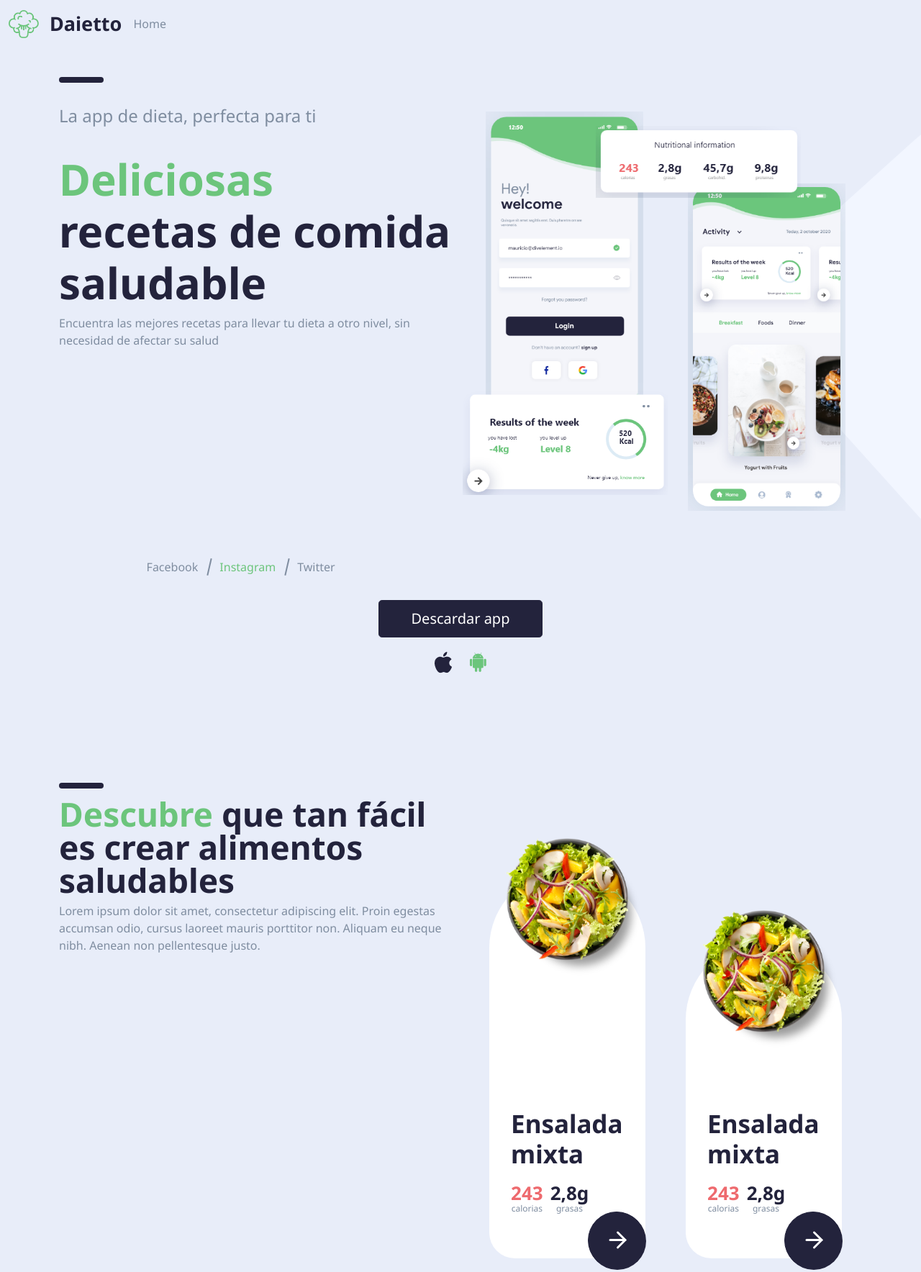
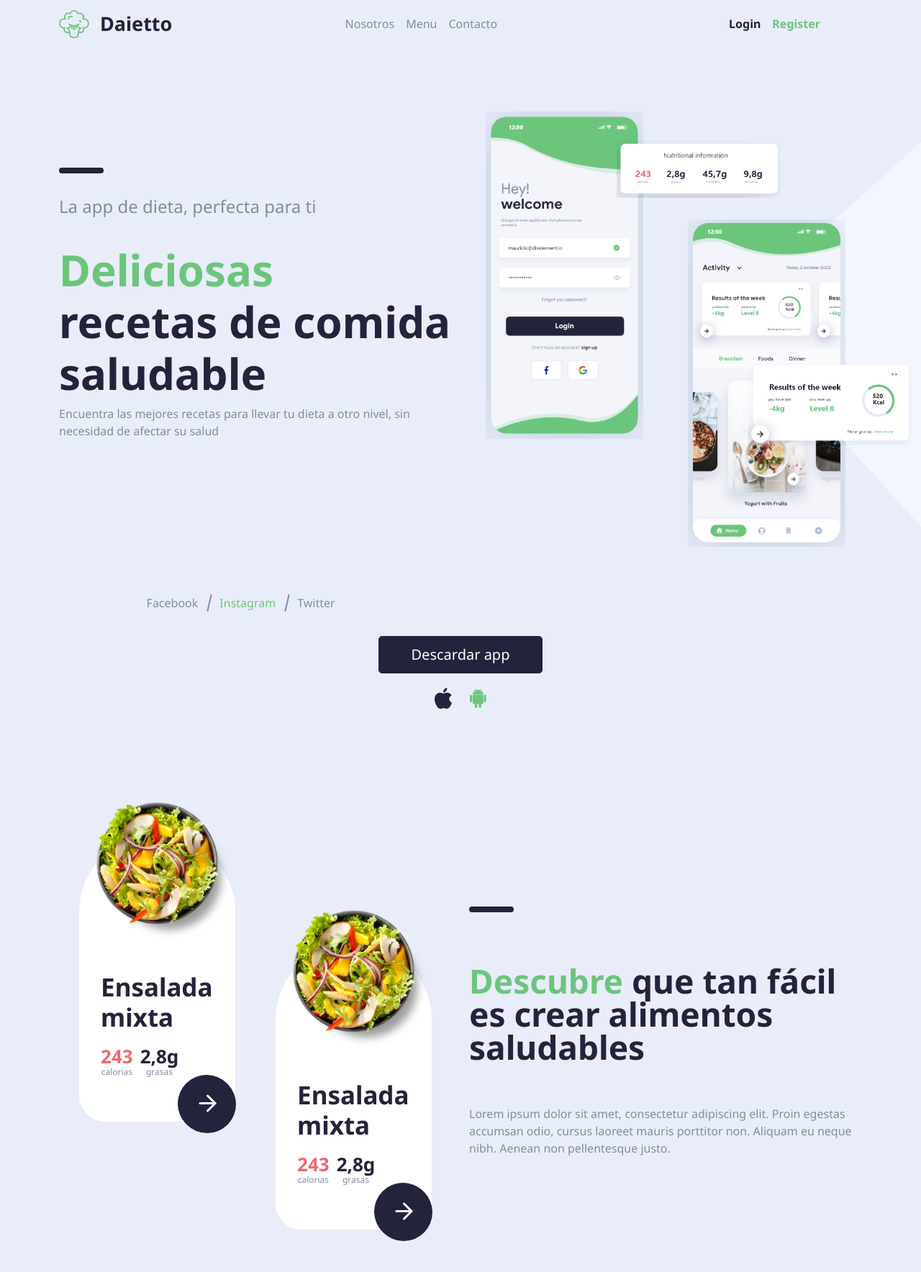
Before and after one commit to roots225/daietto, a website: page index.html in a window 1280 px wide. Shown: the top 1768 px of the page at 72% size. Drawn offline with Linux system fonts and the light colour scheme.

Commit message:
update add desktop support

```diff
--- a/index.html
+++ b/index.html
@@ -12,7 +12,7 @@
 <body>
   <header>
     <nav class="navbar navbar-expand-lg navbar-default ">
-      <div class="container-fluid">
+      <div class="container">
         <a href="#" class="navbar-brand">
           <div class="d-flex align-items-center">
             <img class="logo" src="dist/images/Groupe-16135.png" alt="Daietto">
@@ -20,16 +20,21 @@
           </div>
         </a>
         <button class="navbar-toggler custom-toggler-icon" type="button" data-bs-toggle="collapse" data-bs-target="#primary-menu" aria-controls="primary-menu" aria-expanded="false" aria-label="Toggle navigation">
-          <!-- <span class="navbar-toggler-icon"></span> -->
           <img src="dist/images/Ligne-8.png" alt="icon toggler">
           <img src="dist/images/Ligne-8.png" alt="icon toggler">
         </button>
         <div class="collapse navbar-collapse" id="primary-menu">
-          <ul class="navbar-nav">
-            <li class="nav-item">
-              <a href="#" class="nav-linl">Home</a>
-            </li>
-          </ul>
+          <div class="navbar-group">
+            <ul class="navbar-nav">
+              <li class="nav-item"><a href="#" class="nav-link">Nosotros</a></li>
+              <li class="nav-item"><a href="#" class="nav-link">Menu</a></li>
+              <li class="nav-item"><a href="#" class="nav-link">Contacto</a></li>
+            </ul>
+            <ul class="navbar-nav authentication-nav">
+              <li class="nav-item"><a href="#" class="nav-link">Login</a></li>
+              <li class="nav-item"><a href="#" class="nav-link">Register</a></li>
+            </ul>
+          </div>
         </div>
       </div>
     </nav>
@@ -37,7 +42,7 @@
   <main>
     <section class="primary-banner">
       <div class="container">
-        <div class="row">
+        <div class="row row-custom">
           <div class="col-lg-6 left-side">
             <h4 class="slogan">La app de dieta, perfecta para ti</h4>
             <h1 class="title"><span class="text-primary">Deliciosas</span> <br><span class="text-secondary"> recetas de comida saludable</span></h1>
@@ -76,7 +81,7 @@
 
     <section class="sales-and-marketings">
       <div class="container">
-        <div class="row">
+        <div class="row sales-row-reverse-lg">
           <div class="col-lg-6">
             <h2 class="section-title"><span class="text-primary">Descubre</span> que tan fácil es crear alimentos saludables</h2>
             <div class="description">
@@ -184,8 +189,25 @@
             </div>
           </div>
         </div>
-        <div class="col-lg-3"></div>
-        <div class="col-lg-3"></div>
+        <div class="col-lg-3">
+          <div class="footer-list">
+            <h4 class="title">Daietto</h4>
+            <ul>
+              <li><a href="#">Beneficios</a></li>
+              <li><a href="#">Crédito</a></li>
+              <li><a href="#">Contacto</a></li>
+            </ul>
+          </div>
+        </div>
+        <div class="col-lg-3">
+          <div class="footer-list">
+            <ul>
+              <li><a href="#">Nosotros</a></li>
+              <li><a href="#">Términos y conditiones</a></li>
+              <li><a href="#">Aviso de privacidad</a></li>
+            </ul>
+          </div>
+        </div>
         <div class="col-lg-3">
           <ul class="social-icons">
             <li><a href="#"><img src="dist/images/Icon-awesome-instagram.png" alt=""></a></li>
--- a/src/_custom-card.scss
+++ b/src/_custom-card.scss
@@ -1,9 +1,6 @@
 .card {
   width: 100%;
   background-color: transparent;
-  & + .card {
-    margin-top: 100px;
-  }
   .card-img-top {
     position: absolute;
     top: 0;
@@ -13,7 +10,7 @@
     display: flex;
     flex-direction: column;
     width: 80%;
-    min-height: 440px;
+    min-height: 400px;
     margin-left: auto;
     margin-right: auto;
     background-color: $white;
--- a/src/main.scss
+++ b/src/main.scss
@@ -10,6 +10,9 @@ $red: #EE6A6E;
 @import "../node_modules/bootstrap/scss/bootstrap.scss";
 @import "custom-card";
 
+body {
+  overflow-x: hidden;
+}
 a {
   text-decoration: none;
   color: $text-default;
@@ -20,6 +23,7 @@ a {
 p {
   margin: 0;
 }
+
 section {
   padding: 50px 0;
 }
@@ -40,9 +44,57 @@ section {
     }
   }
 }
+.navbar-group {
+  display: flex;
+  width: 100%;
+  .navbar-nav {
+    li {
+      .nav-link {
+        color: $text-default;
+        &:hover {
+          color: $primary;
+        }
+      }
+      &.active {
+        .nav-link {
+          color: $primary;
+        }
+      }
+    }
+    &.authentication-nav {
+      width: 30%;
+      justify-content: flex-end;
+      padding-right: 50px;
+      li {
+        .nav-link {
+          font-weight: bold;
+        }
+        &:first-child {
+          .nav-link {
+            color: $secondary;
+          }
+        }
+        &:last-child {
+          .nav-link {
+            color: $primary;
+          }
+        }
+      }
+    }
+  }
+  & > ul:first-child {
+    width: 70%;
+    justify-content: center;
+  }
 
+}
 .primary-banner {
   padding-top: 80px;
+  @media screen and (min-width: 1200px) {
+    .row-custom {
+      align-items: center;
+    }
+  }
   .left-side {
     .slogan {
       position: relative;
@@ -79,9 +131,15 @@ section {
         &:first-child {
           margin-bottom: 100px;
           margin-right: 3%;
+          @media screen and (min-width: 1200px) {
+            margin-bottom: 150px;
+          }
         }
         &:nth-child(2) {
           margin-top: 100px;
+          @media screen and (min-width: 1200px) {
+            margin-top: 150px;
+          }
         }
       }
       .nutritionnal-information {
@@ -90,6 +148,11 @@ section {
         top: 28px;
         left: 33%;
         z-index: 2;
+        @media screen and (min-width: 1200px) {
+          width: 40%;
+          top: 48px;
+          left: 38%;
+        }
       }
       .results-information {
         position: absolute;
@@ -97,6 +160,11 @@ section {
         bottom: 30px;
         left: 3px;
         z-index: 2;
+        @media screen and (min-width: 1200px) {
+          left: 70%;
+          width: 40%;
+          bottom: 24%;
+        }
       }
     }
     &:after {
@@ -187,6 +255,9 @@ section {
   line-height: 2.875rem;
   font-weight: bold;
   color: $secondary;
+  @media screen and (min-width: 1200px) {
+    padding-bottom: 60px;
+  }
   &:before {
     content: '';
     position: absolute;
@@ -194,17 +265,39 @@ section {
     height: 8px;
     border-radius: 10px;
     background-color: $secondary;
-    transform: translateY(-20px);
+    transform: translateY(-80px);
   }
 }
 
 .sales-and-marketings {
+  .sales-row-reverse-lg {
+    @media screen and (min-width: 1200px) {
+      flex-direction: row-reverse;
+      align-items: center;
+      .section-title {
+        padding: 50px 0;
+      }
+    }
+  }
+}
 
+.consumes {
+  & > .container {
+    & > .row {
+      @media screen and (min-width: 1200px) {
+        align-items: center;
+      }
+    }
+  }
 }
 .consumes-image {
   text-align: center;
   img {
     width: 100%;
+    @media screen and (min-width: 1200px) {
+      width: auto;
+      max-height: 500px;
+    }
   }
 }
 
@@ -212,6 +305,20 @@ section {
   padding: 100px 0 30px 0;
   @media screen and (min-width: 1200px) {
     display: flex;
+    padding-top: 0px;
+  }
+  .dish {
+    &:first-child {
+      @media screen and (min-width: 1200px) {
+        margin-bottom: 150px;
+      }
+    }
+    & + .dish {
+      margin-top: 100px;
+      @media screen and (min-width: 1200px) {
+        margin-top: 150px;
+      }
+    }
   }
   .dish-title {
     color: $secondary;
@@ -253,10 +360,30 @@ section {
 
 footer {
   padding: 50px 0;
+  .footer-list {
+    display: none;
+    @media screen and (min-width: 1200px) {
+      display: block;
+    }
+    ul {
+      margin: 0;
+      padding: 0;
+      li {
+        list-style: none;
+      }
+    }
+    .title {
+      color: $primary;
+      font-weight: bold;
+    }
+  }
   .logo-container {
     display: flex;
     align-items: center;
     justify-content: center;
+    @media screen and (min-width: 1200px) {
+      justify-content: flex-start;
+    }
     .logo {
       width: 42px;
       height: auto;
@@ -274,6 +401,9 @@ footer {
     padding: 40px 0;
     display: flex;
     justify-content: center;
+    @media screen and (min-width: 1200px) {
+      padding-top: 0;
+    }
     li {
       list-style: none;
       display: inline-block;
@@ -288,5 +418,10 @@ footer {
   }
   .copyright {
     text-align: center;
+    @media screen and (min-width: 1200px) {
+      margin-top: 30px;
+      padding-top: 50px;
+      text-align: left;
+    }
   }
 }
```
Also changed, not shown: dist/app.css, 1 other file.
